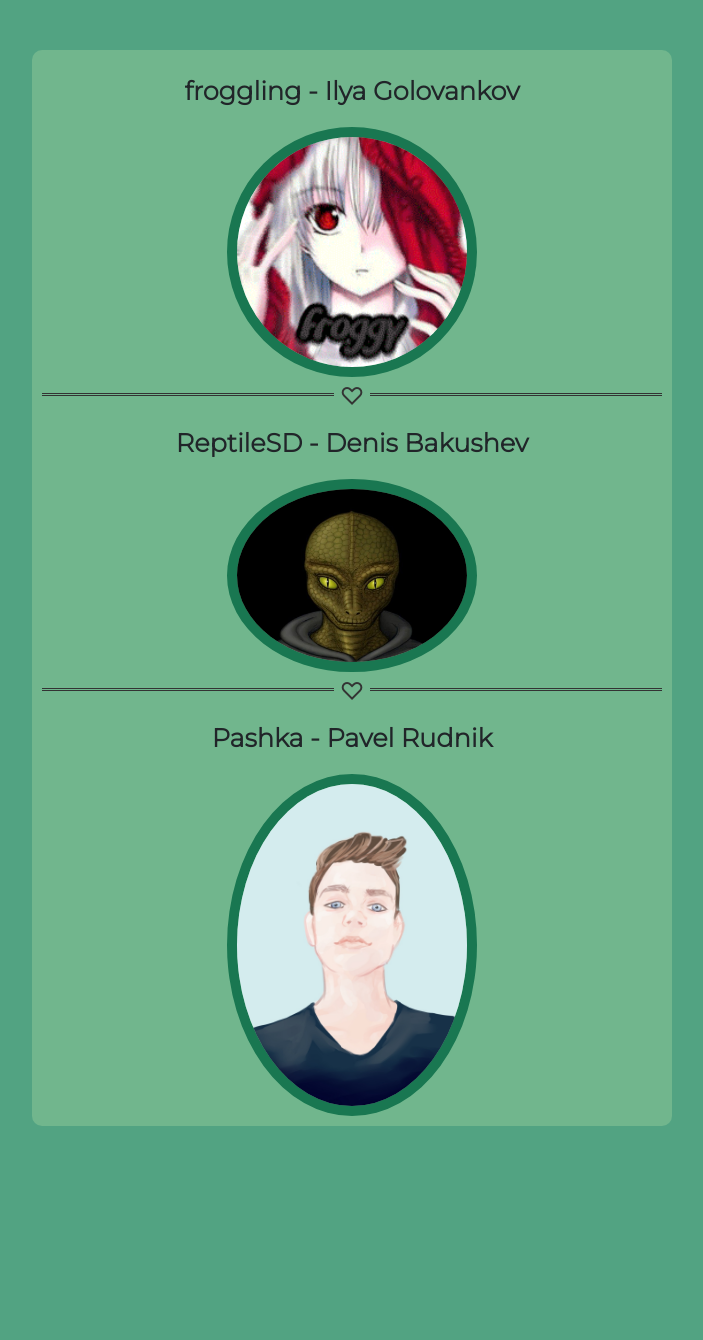
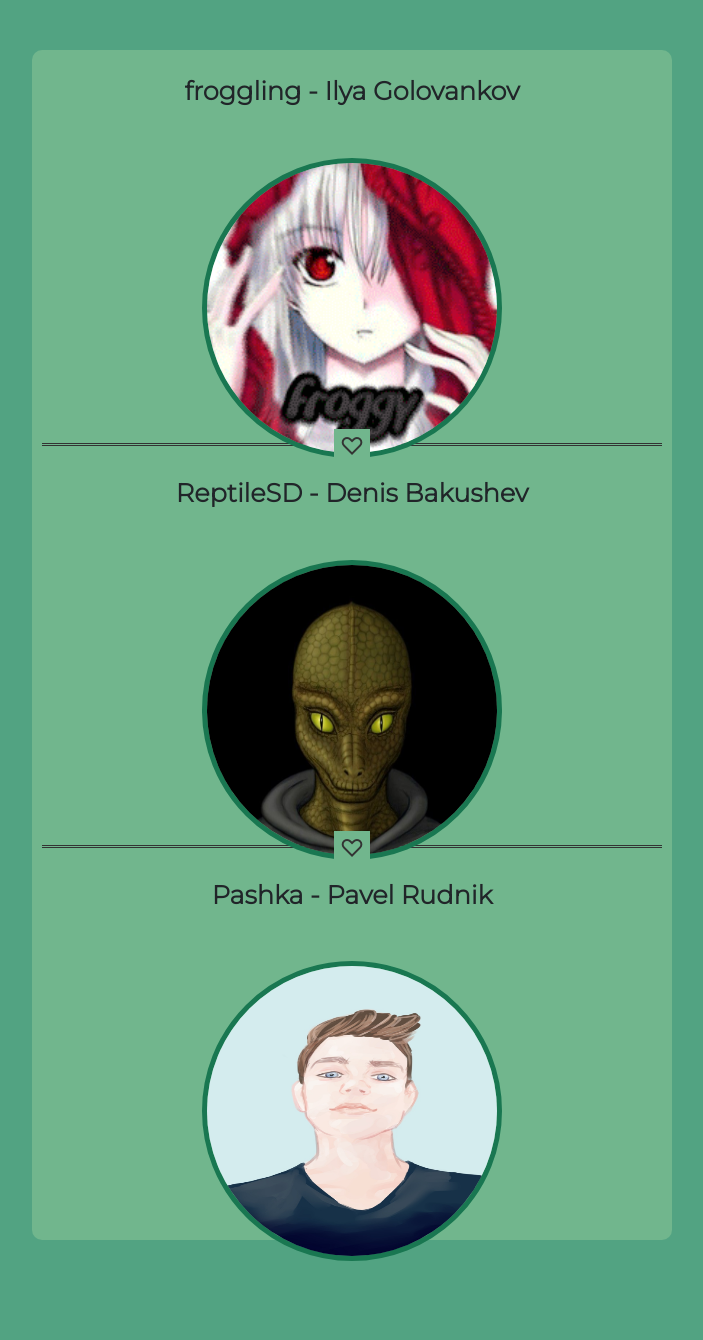
Before and after one commit to FroggyKwa/Kwakker, a Python web app: template templates/about.html in a window 1280 px wide. Shown: the part 50-1390 px from the top of the page, without its empty margins (288-991 px from the left). Before the commit the page ends 1176 px from the top, so only its background shows below. Run offline with Jinja, Linux system fonts and the light colour scheme; the template is opened without the code that fills it, so the values that code supplies are empty; some libraries are stand-ins or nearby versions.

Commit message:
fix small bugs

```diff
--- a/static/css/style.css
+++ b/static/css/style.css
@@ -181,24 +181,21 @@ a:hover
 .profile-avatar
 {
   overflow: hidden;
-}
-
-.big-avatar
-{
-  display: block;
-  margin: auto;
-  width: 250px;
-}
-
-.big-avatar img
-{
-  display: block;
-  border: 10px solid #197751;
-  width: 100%;
-  height: auto;
   border-radius: 50%;
   -moz-border-radius: 50%;
   -webkit-border-radius: 50%;
+  border: 5px solid #197751;
+  background-size: auto 100px;
+
+}
+
+#big-avatar
+{
+  padding-top: 5%;
+  display: block;
+  margin:auto;
+  width: 300px;
+  height: 300px;
 }
 
 .profile-separator
@@ -224,6 +221,14 @@ a:hover
 }
 
 #profile-text
+{
+  padding: 2%;
+  padding-top: 7%;
+  font-size: 1.4em;
+  font-family: 'Montserrat', sans-serif;
+}
+
+#status-text
 {
   padding: 2%;
   font-size: 1.4em;
--- a/templates/about.html
+++ b/templates/about.html
@@ -13,18 +13,18 @@ p
 <div class="outer">
 <div class="page-block">
   <p class="username">froggling - Ilya Golovankov</p>
-  <div class="big-avatar">
-  <img src="static/img/avatars/froggling_avatar.gif" alt="lalala">
+  <div id="big-avatar">
+  <img class="profile-avatar" src="static/img/avatars/froggling_avatar.gif" width="300" height="300" alt="">
   </div>
   <hr id="about-separator">
   <p class="username">ReptileSD - Denis Bakushev</p>
-  <div class="big-avatar">
-  <img src="static/img/avatars/ReptileSD_avatar.jpg" alt="lalala">
+  <div id="big-avatar">
+  <img class="profile-avatar" src="static/img/avatars/ReptileSD_avatar.jpg" width="300" height="300" alt="">
   </div>
   <hr id="about-separator">
   <p class="username">Pashka - Pavel Rudnik</p>
-  <div class="big-avatar">
-  <img src="static/img/avatars/pashka_avatar.jpg" alt="lalala">
+  <div id="big-avatar">
+  <img class="profile-avatar" src="static/img/avatars/pashka_avatar.jpg" width="300" height="300" alt="">
   </div>
 </div>
 </div>
--- a/templates/post_wall.html
+++ b/templates/post_wall.html
@@ -1,5 +1,5 @@
 {% for post in posts %}
-<div class="post" db_id={{ db_id }}>
+<div class="post" db_id={{ post.id }} {% if loop.last %} id="last" {% endif %}>
     <img src="">
     <h1 class="author">{{ post.user.name }} {{ post.user.surname }}</h1>
     <h6>{{ post.created_at }}</h6>
--- a/templates/profile.html
+++ b/templates/profile.html
@@ -4,15 +4,15 @@
 
 <div class="page-body">
 
-  <div class="profile-avatar big-avatar"  style="padding-top: 5%">
-    <img src="static/img/froggling_avatar.gif" alt="">
+  <div id="big-avatar">
+  <img class="profile-avatar" src="static/img/avatars/froggling_avatar.gif" width="300" height="300" alt="">
   </div>
   <div id="profile-text" class="username">
     <h3>{{ user.name }} {{ user.surname }}</h3>
     <h3 style="font-size: 1em;">@{{ user.username }}</h3>
   </div>
   <div id="status-block">
-    <p id="profile-text">{{ user.status }}</p>
+    <p id="status-text">{{ user.status }}</p>
   </div>
   <hr class="profile-separator" style="width: 75%">
 </div>
```
